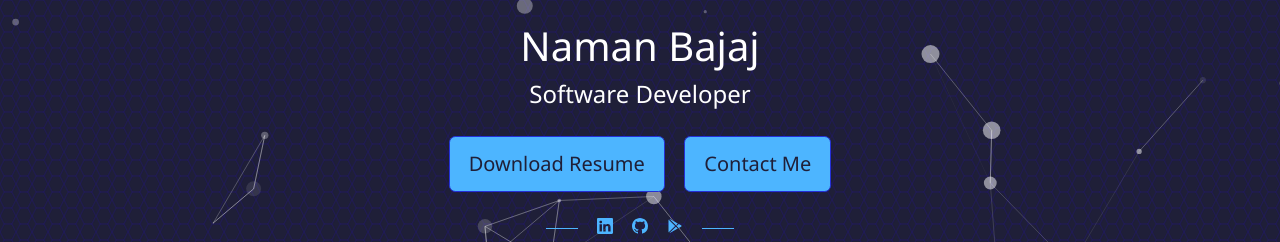
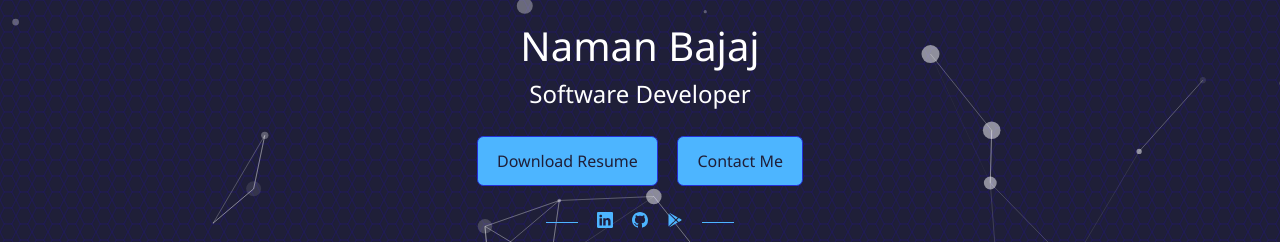
Before and after one commit to namanbajaj/Website, a React (Create React App) app: page / in a window 1280 px wide. Shown: the top 242 px of the page. Built offline with nearby package versions, Linux system fonts and the light colour scheme.

Commit message:
link fix

```diff
--- a/src/components/Portfolio/portfolio.css
+++ b/src/components/Portfolio/portfolio.css
@@ -69,8 +69,7 @@
 }
 
 .links {
-    font-family: 'Montserrat';
-    font-size: 20px;
+    font-size: 1rem;
 }
 
 /* For Pop Up Window */
```
